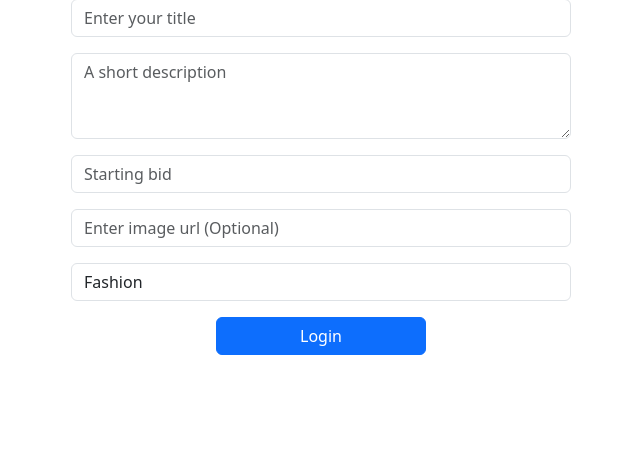
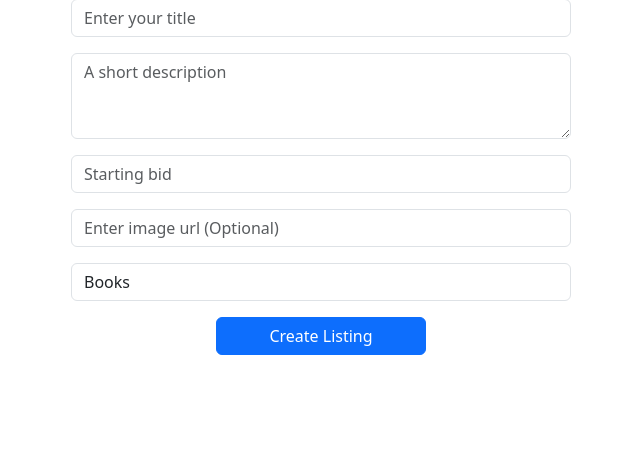
Before and after one commit to PritamUmaiya/commerce, a Django app: page /create_listing in a window 1280 px wide. Shown: the part 208-663 px from the top of the page, without its empty margins (11-651 px from the left). Run offline with Django 3.2, Linux system fonts and the light colour scheme.

Commit message:
adding category listing

```diff
--- a/commerce/auctions/templates/auctions/create.html
+++ b/commerce/auctions/templates/auctions/create.html
@@ -14,7 +14,7 @@
             {% csrf_token %}
             {{ form }}
             <div class="mb-3 text-center">
-                <input class="btn btn-primary" type="submit" value="Login" style="width:100%; max-width: 210px;">
+                <input class="btn btn-primary" type="submit" value="Create Listing" style="width:100%; max-width: 210px;">
             </div>
         </form>
     </div>
--- a/commerce/auctions/views.py
+++ b/commerce/auctions/views.py
@@ -7,7 +7,7 @@ from django.urls import reverse
 
 from .models import User
 
-CATEGORIES = ["Fashion", "Toys", "Electronics", "Home", "Sports", "Books", "Health", "Furniture", "Food", "Property", "Gadgets"]
+CATEGORIES = ["Books", "Electronics", "Fashion", "Food", "Furniture", "Gadgets", "Health", "Home", "Property", "Sports", "Toys"]
 
 class ListingForm(forms.Form):
     CATEGORY_CHOICES = [(category, category) for category in CATEGORIES]
```
